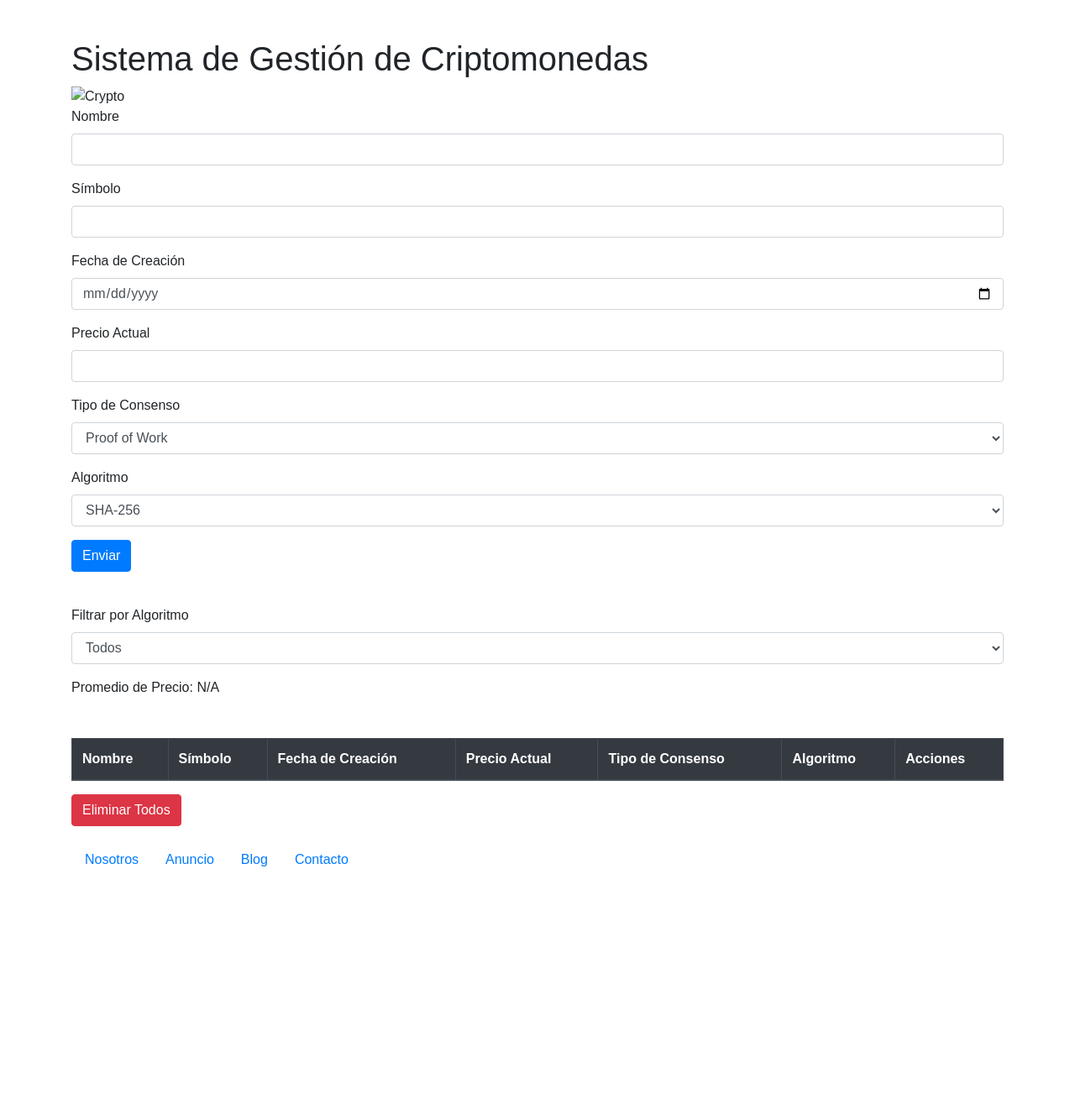
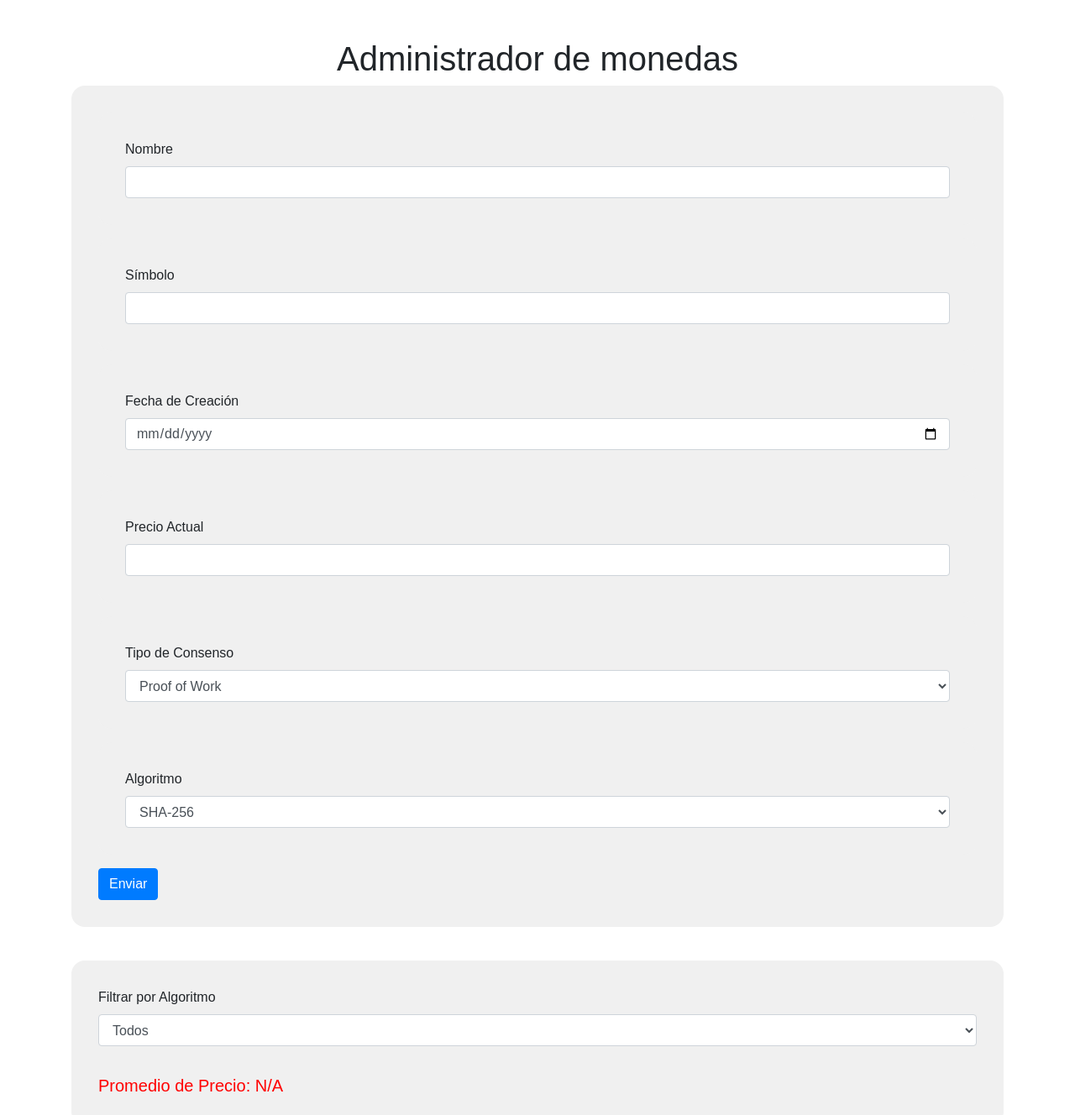
Before and after one commit to AgustinMondani/SPLABOIIIAgustinMondani, a plain HTML site: page frontend/index.html in a window 1280 px wide. Shown: the part 202-1530 px from the top of the page at 84% size. Before the commit the page ends 1246 px from the top, so only its background shows below. Drawn offline with nearby package versions, Linux system fonts and the light colour scheme; no server answers.

Commit message:
Add files via upload

```diff
--- a/frontend/index.html
+++ b/frontend/index.html
@@ -27,11 +27,8 @@
     </header>
 
     <div class="container mt-5">
-            <h1>Sistema de Gestión de Criptomonedas</h1>
-            <img src="crypto.jpg" alt="Crypto" class="img-fluid">
-        <div class="spinner-border text-primary" role="status" id="spinner" style="display: none;">
-            <span class="sr-only">Cargando...</span>
-        </div>
+            <h1>Administrador de monedas</h1>
+
 
         <form id="cryptoForm">
             <div class="form-group">
@@ -79,8 +76,12 @@
                 <option value="Scrypt">Scrypt</option>
                 <option value="X11">X11</option>
             </select>
+            <div id="promedioPrecio">Promedio de Precio: N/A</div>
         </div>
-        <div id="promedioPrecio">Promedio de Precio: N/A</div>
+
+        <div class="spinner-border text-primary" role="status" id="spinner" style="display: none;">
+            <span class="sr-only">Cargando...</span>
+        </div>
 
         <table class="table table-striped table-bordered mt-5">
             <thead class="thead-dark">
@@ -100,6 +101,7 @@
 
         <button class="btn btn-danger" id="deleteAllButton">Eliminar Todos</button>
 
+    </div>
 
     <footer>
         <ul class="nav container-footer">
@@ -117,7 +119,5 @@
           </li>
         </ul>
     </footer>
-
-    </div>
 </body>
 </html>
--- a/frontend/scripts/index.js
+++ b/frontend/scripts/index.js
@@ -137,7 +137,7 @@ function inicializar() {
         if (confirm('¿Estás seguro de querer eliminar esta crypto?')) {
             try {
                 mostrarSpinner();
-                await deleteOne(id);
+                deleteOne(id);
                 await cargarCryptos();
             } catch (error) {
                 console.error('Error eliminando crypto:', error);
@@ -152,7 +152,7 @@ function inicializar() {
             try {
                 mostrarSpinner();
                 for (let crypto of cryptos) {
-                    await deleteOne(crypto.id);
+                    deleteOne(crypto.id);
                 }
                 cryptos = [];
                 await cargarCryptos();
--- a/frontend/styles/styles.css
+++ b/frontend/styles/styles.css
@@ -17,6 +17,8 @@ header {
 }
 
 footer {
+    width: 100%;
+    background-color: black;
     text-align: center;
     margin-top: 20px;
 }
@@ -55,3 +57,28 @@ footer nav ul li a {
   text-decoration: none;
   font-size: 20px;
 }
+
+.container h1{
+    display: flex;
+    justify-content: center;
+
+}
+
+form{
+    background-color: #f0f0f0;
+    border-radius: 1rem;
+    padding: 2rem;
+}
+
+
+.form-group{
+    background-color: #f0f0f0;
+    border-radius: 1rem;
+    padding: 2rem;
+}
+
+#promedioPrecio{
+    margin-top: 2rem;
+    font-size: 20px;
+    color: red;
+}
```
Lines whose indentation alone changed are shown as unchanged.
